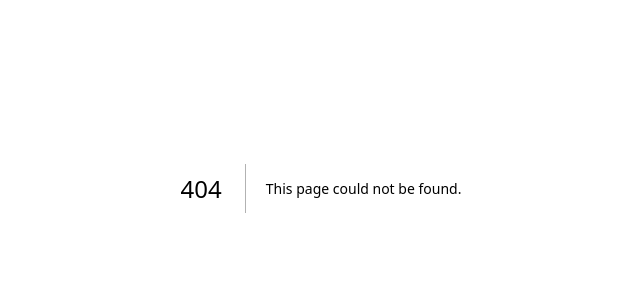
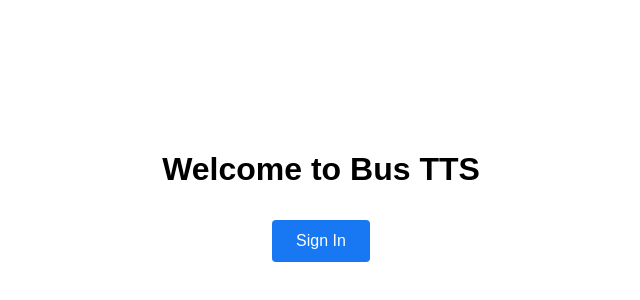
Before and after one commit to QXDgithub/test-bus, a Next.js app: page / in a window 1280 px wide. Before the commit this address had no page. Shown: the part 212-512 px from the top of the page, without its empty margins (319-959 px from the left). Built offline with nearby package versions, Linux system fonts and the light colour scheme.

Commit message:
Update page.tsx

```diff
--- /dev/null
+++ b/src/app/page.tsx
@@ -0,0 +1,26 @@
+import Link from 'next/link';
+
+export default function Home() {
+  return (
+    <div style={{
+      display: 'flex',
+      flexDirection: 'column',
+      alignItems: 'center',
+      justifyContent: 'center',
+      height: '100vh',
+      fontFamily: 'Arial, sans-serif',
+    }}>
+      <h1 style={{ marginBottom: '2rem' }}>Welcome to Bus TTS</h1>
+      <Link href="/signin" style={{
+        padding: '0.75rem 1.5rem',
+        backgroundColor: '#1877f2',
+        color: 'white',
+        textDecoration: 'none',
+        borderRadius: '4px',
+        fontSize: '1rem',
+      }}>
+        Sign In
+      </Link>
+    </div>
+  );
+}
```
